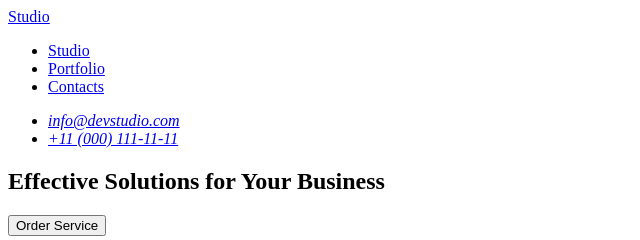
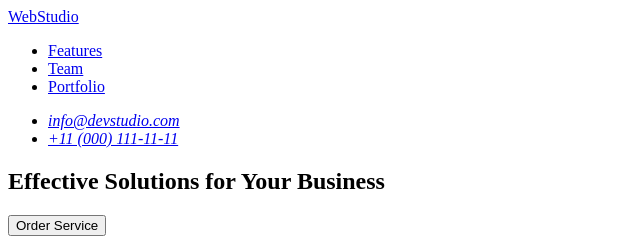
Before and after one commit to MikeMilchyn/goit-markup-hw-01, a plain HTML site: page index.html in a window 1280 px wide. Shown: the top 240 px of the page, 0-640 px from the left. Drawn offline with Linux system fonts and the light colour scheme.

Commit message:
Update 3.0

```diff
--- a/index.html
+++ b/index.html
@@ -9,13 +9,13 @@
     <title>goit-markup-hw-01</title>
   </head>
   <body>
-    <header>
+    <header id="header">
+      <a href="./index.html">WebStudio</a>
       <nav>
-        <a href="./index.html">Studio</a>
         <ul>
-          <li><a href="#">Studio</a></li>
-          <li><a href="#">Portfolio</a></li>
-          <li><a href="#">Contacts</a></li>
+          <li><a href="#features">Features</a></li>
+          <li><a href="#team">Team</a></li>
+          <li><a href="#portfolio">Portfolio</a></li>
         </ul>
       </nav>
       <address>
@@ -32,7 +32,7 @@
         <button type="button">Order Service</button>
       </section>
 
-      <section>
+      <section id="features">
         <h2>Features</h2>
         <ul>
           <li>
@@ -66,7 +66,7 @@
         </ul>
       </section>
 
-      <section>
+      <section id="team">
         <h2>Our Team</h2>
         <ul>
           <li>
@@ -107,9 +107,12 @@
           </li>
         </ul>
       </section>
+      <section id="portfolio">
+        <h2>Our Portfolio</h2>
+      </section>
     </main>
 
-    <footer>
+    <footer id="footer">
       <a href="./index.html">WebStudio</a>
       <p>
         Increase the flow of customers and sales for your business with digital
```
